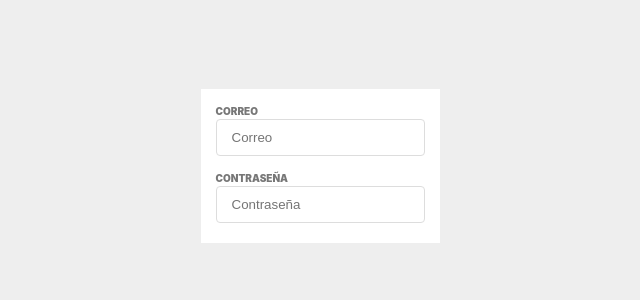
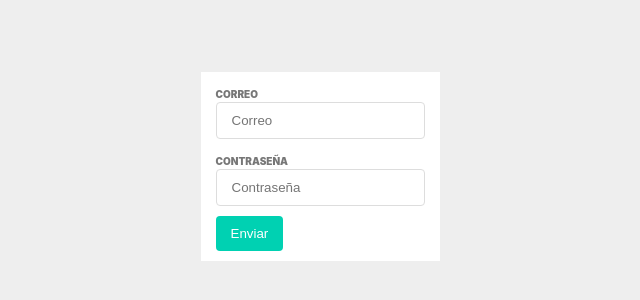
Before and after one commit to magarciaprieto/instacool, a React (Create React App) app: page / in a window 1280 px wide. Shown: the part 234-534 px from the top of the page, without its empty margins (320-960 px from the left). Built offline with nearby package versions, Linux system fonts and the light colour scheme.

Commit message:
Add Button Component + Rename Container Component

```diff
--- a/src/App.tsx
+++ b/src/App.tsx
@@ -3,17 +3,19 @@ import './App.css';
 
 //Components
 import Card from './components/Card';
-import Content from './components/Container';
+import Container from './components/Container';
 import Input from './components/Input';
+import Button from './components/Button';
 
 function App() {
   return (
-  <Content>
+  <Container>
     <Card>
       <Input placeholder='Correo' label='Correo' />
       <Input placeholder='Contraseña' label='Contraseña' />
+      <Button>Enviar</Button>
     </Card>
-  </Content>
+  </Container>
   );
 }
 
--- /dev/null
+++ b/src/components/Button.tsx
@@ -0,0 +1,16 @@
+import React from 'react';
+
+const style = {
+  backgroundColor: '#00D1B2',
+  padding: '10px 15px',
+  border: '0px',
+  borderRadius: '4px',
+  color: '#fff',
+}
+
+
+export default function Button ({...props}) {
+  return (
+    <button {...props} style={style} />
+  );
+}
--- a/src/components/Container.tsx
+++ b/src/components/Container.tsx
@@ -10,11 +10,11 @@ const style = {
   alignItems: 'center',
 }
 
-interface IContentProps {
+interface IContainerProps {
   children: any
 }
 
-export default function Content ({children}: IContentProps) {
+export default function Content ({children}: IContainerProps) {
   return (
     <div style={style}>
       {children}
```
